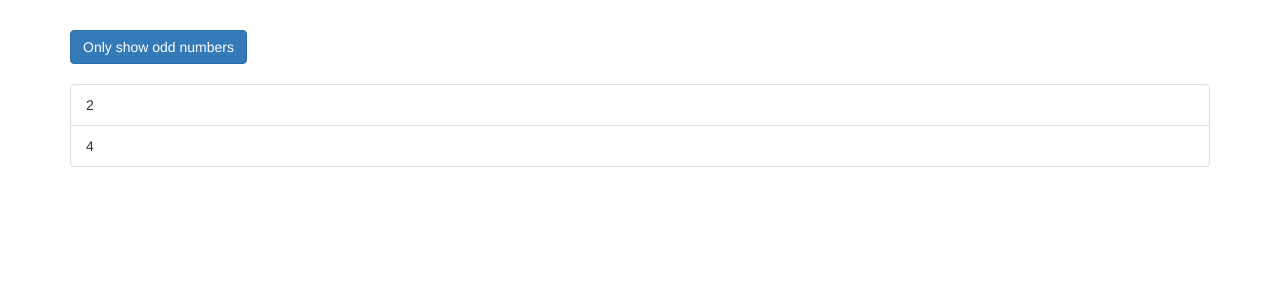
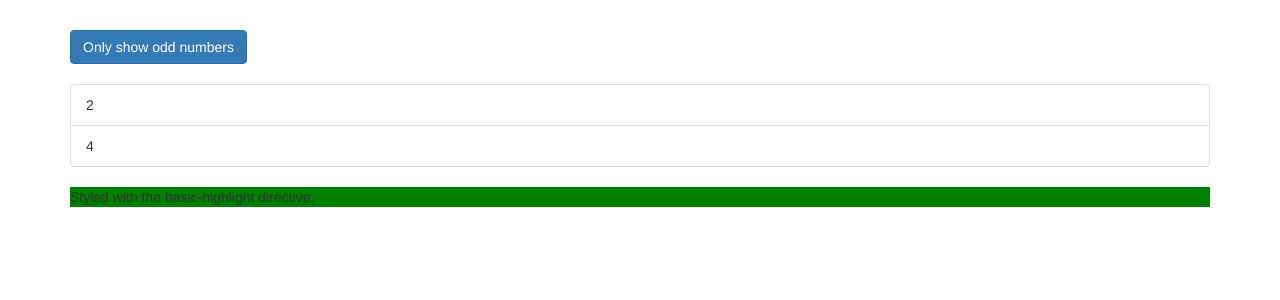
Before and after one commit to aaronmdenny/ng-section7-directives-deep-dive, an Angular app: page / in a window 1280 px wide. Shown: the top 300 px of the page. Built offline with nearby package versions, Linux system fonts and the light colour scheme.

Commit message:
creating a basic attribute directive

```diff
--- a/src/app/app.component.html
+++ b/src/app/app.component.html
@@ -53,6 +53,19 @@
           </li>
         </div>
       </ul>
+      <!--
+        We do not use brackets because we are not binding to a property of the directive. We are simply using the
+        directive. We specified that we use this directive like an HTML attribute by setting the selector like this:
+
+        selector: '[appBasicHighlight]'
+
+        The square brackets indicate to specify this directive like an HTML attribute, but we do not use square brackets
+        when using the directive unless we are binding to a property of the directive (which can have the same name as
+        the directive itself, covered later).
+      -->
+      <p appBasicHighlight>
+        Styled with the basic-highlight directive.
+      </p>
       <ng-template [ngIf]="onlyOdd">
         <p>Only odd</p>
       </ng-template>
--- /dev/null
+++ b/src/app/basic-highlight/basic-highlight.directive.ts
@@ -0,0 +1,29 @@
+import { Directive, ElementRef, OnInit } from "@angular/core";
+
+/**
+ * Directives require a unique selector, so we prefix with app.
+ *
+ * To select by element:
+ *  selector: 'appBasicHighlight'
+ *
+ * To select by attribute:
+ *  selector: '[appBasicHighlight]'
+ */
+@Directive({
+  selector: '[appBasicHighlight]'
+})
+export class BasicHighlightDirective implements OnInit {
+  /**
+   * Angular gives us access to the element inside of which we place our custom directive. We can inject that element
+   * inside of this directive by utilizing the constructor.
+   */
+  constructor(private elementRef: ElementRef) { }
+
+  /**
+   * Recall, it is best to not manipulate the DOM by accessing elements like this. See a better solution in the next
+   * commit.
+   */
+  ngOnInit(): void {
+    this.elementRef.nativeElement.style.backgroundColor = 'green';
+  }
+}
```
Also changed, not shown: src/app/app.module.ts (+5 -3 lines).
